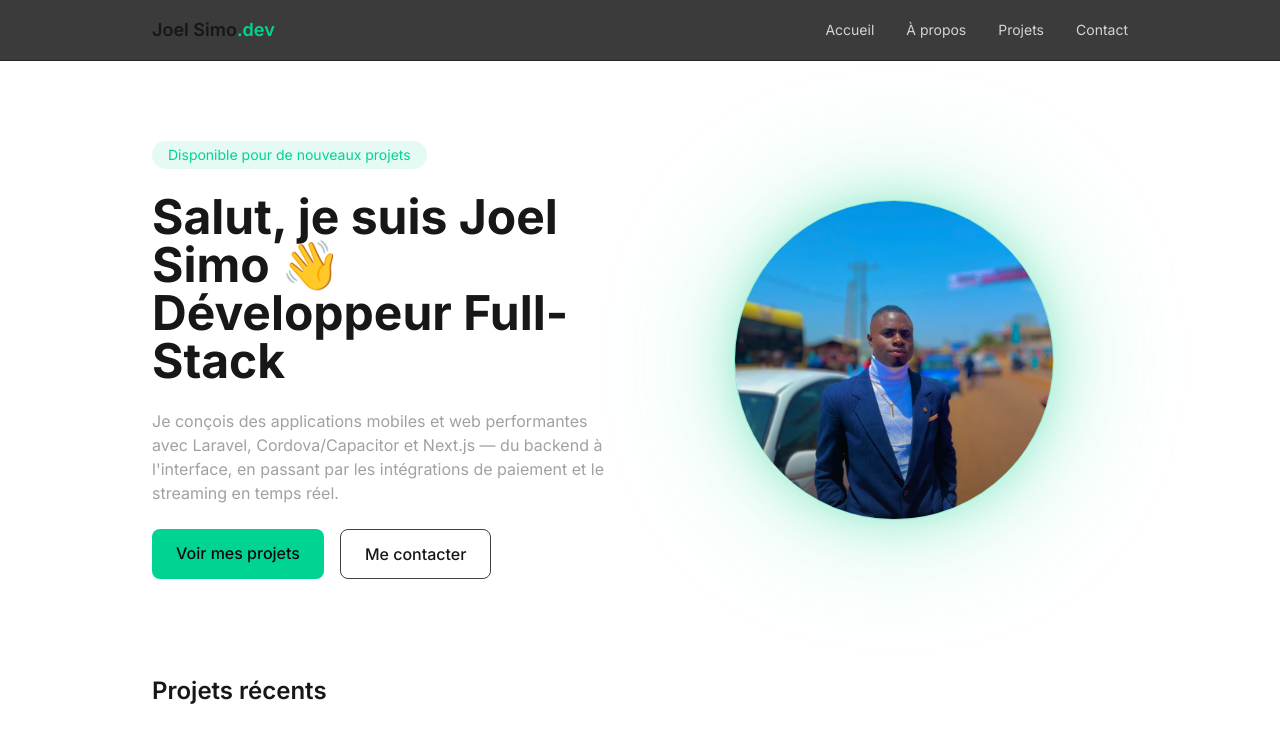
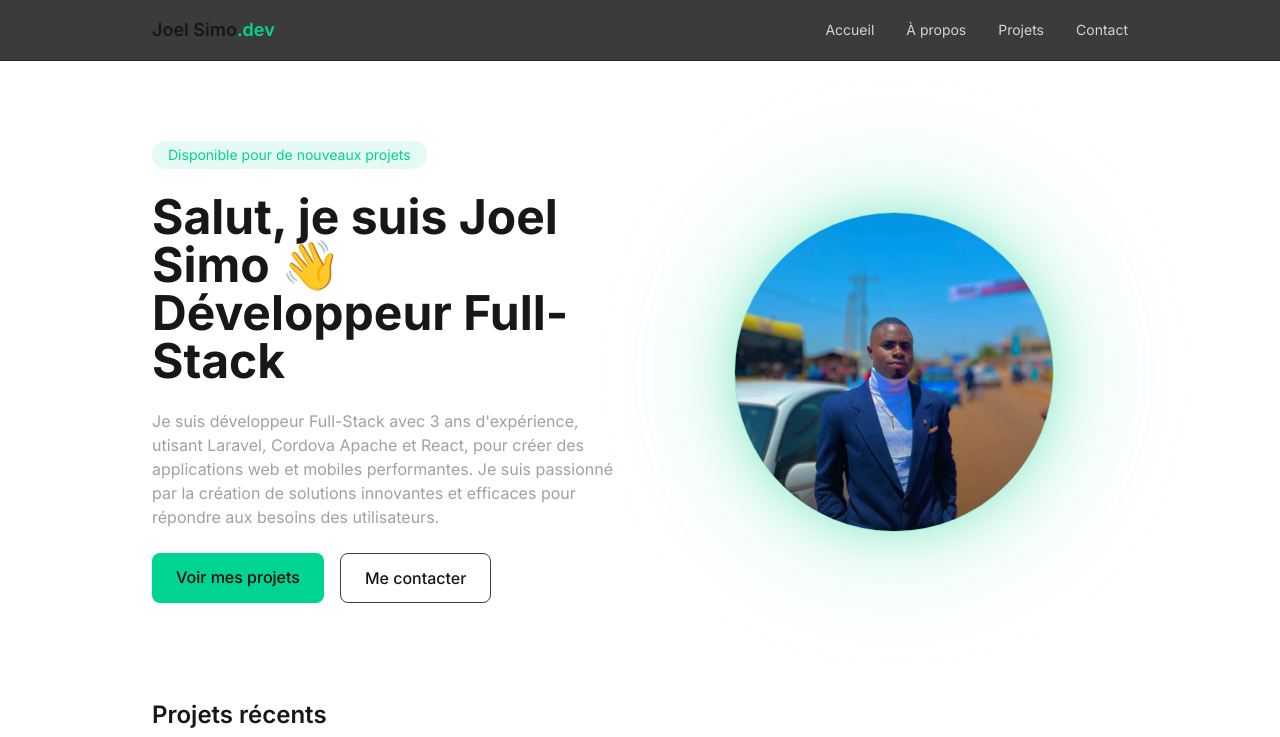
Before and after one commit to omega202500/mon-portfolio, a Next.js app: page / in a window 1280 px wide. Shown: the top 737 px of the page. Built offline with nearby package versions, Linux system fonts and the light colour scheme.

Commit message:
pousser toutes les modifications

```diff
--- a/app/page.tsx
+++ b/app/page.tsx
@@ -18,9 +18,8 @@ export default function Home() {
             Développeur Full-Stack
           </h1>
           <p className="max-w-xl text-neutral-400">
-            Je conçois des applications mobiles et web performantes avec Laravel,
-            Cordova/Capacitor et Next.js — du backend à l'interface, en passant
-            par les intégrations de paiement et le streaming en temps réel.
+            Je suis développeur Full-Stack avec 3 ans d'expérience, utisant Laravel,
+            Cordova Apache et React, pour créer des applications web et mobiles performantes. Je suis passionné par la création de solutions innovantes et efficaces pour répondre aux besoins des utilisateurs.
           </p>
           <div className="flex gap-4">
             <Link
```
